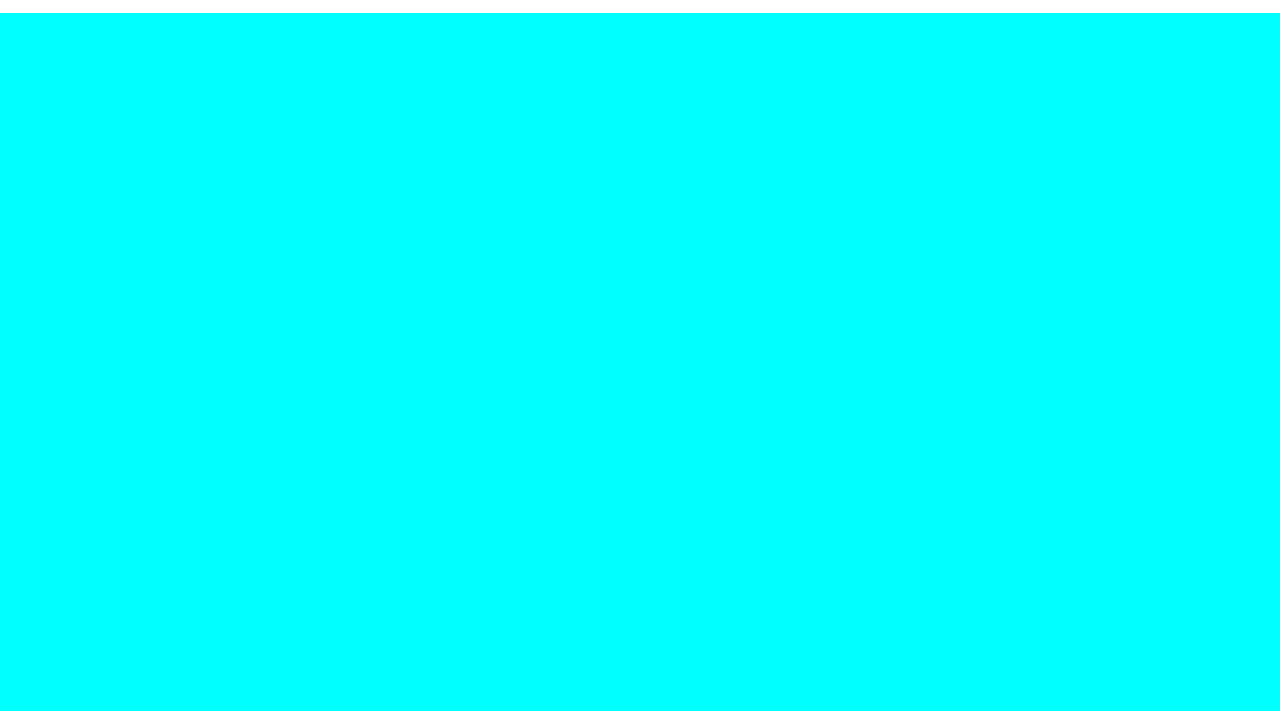
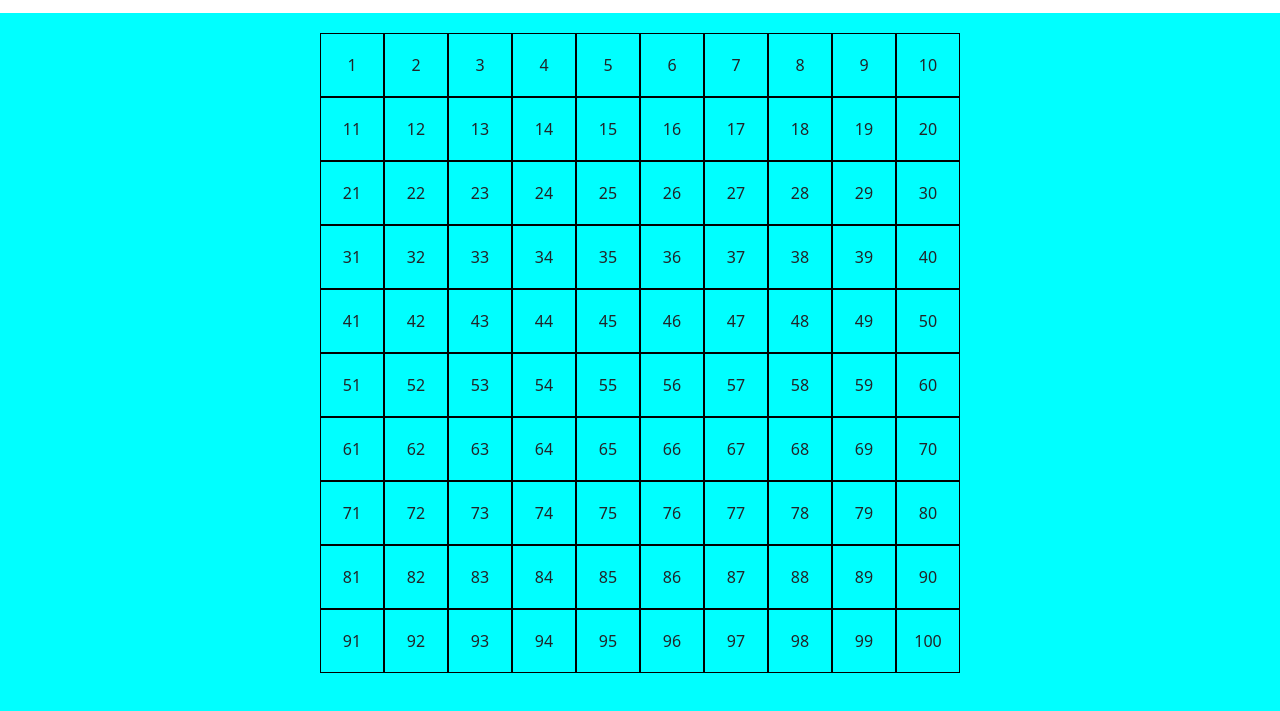
Before and after one commit to BrianBontempi/js-campominato-grid, a plain HTML site: page index.html in a window 1280 px wide. Both pictures are taken after a click on the button "Play". Shown: the part 75-786 px from the top of the page. Drawn offline with nearby package versions, Linux system fonts and the light colour scheme.

Commit message:
add grid cell and logic for create cell

```diff
--- a/css/style.css
+++ b/css/style.css
@@ -4,3 +4,28 @@ body{
 header{
     background-color: white;
 }
+
+/* ! Grid */
+
+#grid{
+   margin: 20px auto;
+   width: 80vh;
+   height: 80vh;
+}
+
+/* ! cells */
+
+#grid .cell{
+    width: 10%;
+    height: 10%;
+    border: 1px solid black;
+
+    display: flex;
+    justify-content: center;
+    align-items: center;
+    cursor: pointer;
+}
+
+#grid .cell.clicked{
+    background-color: rgb(89, 255, 47);
+}
--- a/index.html
+++ b/index.html
@@ -19,7 +19,8 @@
         <button class="btn btn-primary px-5 py-2">Play</button>
     </header>
     <div class="container">
-        <div id="grid"></div>
+        <div id="grid" class="d-flex flex-wrap justify-content-center align-item-center">
+        </div>
 
     </div>
 
--- a/js/script.js
+++ b/js/script.js
@@ -0,0 +1,24 @@
+// ! recupero documenti dal DOM
+
+const gridElement = document.getElementById("grid")
+const button = document.querySelector("button")
+
+// ! FUNZIONI
+
+const playGame = () => {
+    // svuoto la griglia
+    gridElement.innerText = ' ';
+
+    // Genero le celle e le stampo nella griglia
+    for (let i =1; i <= 100; i++){
+        const cell = document.createElement('div');
+        cell.classList.add('cell');
+        cell.append(i);
+
+        gridElement.appendChild(cell)
+    }
+}
+
+// ! creo evento del button
+
+button.addEventListener("click", playGame)
```
